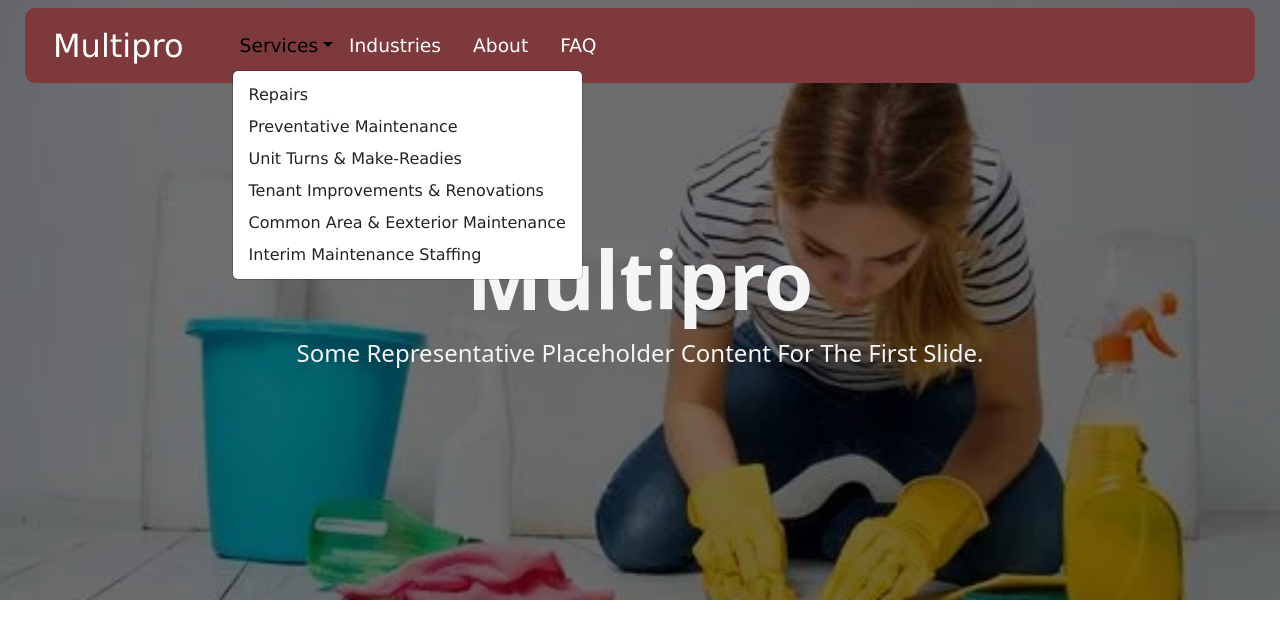
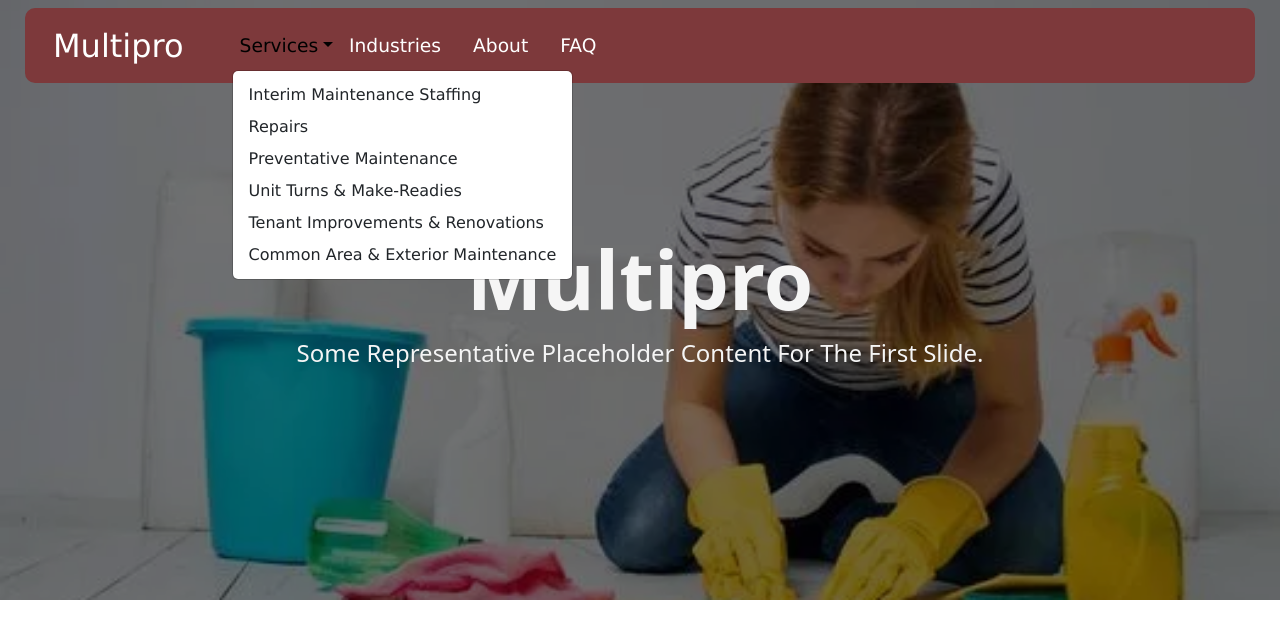
Before and after one commit to grossregan/multipro-frontend, a React (Vite) app: page /ims in a window 1280 px wide. Both pictures are taken after a click on the button "Services". Shown: the top 638 px of the page. Built offline with nearby package versions, Linux system fonts and the light colour scheme.

Commit message:
Rearrange page order

```diff
--- a/src/components/Navbar.tsx
+++ b/src/components/Navbar.tsx
@@ -29,6 +29,11 @@ const Navbar = () => {
                 </a>
                 <ul className="dropdown-menu">
                   <li>
+                    <a className="dropdown-item" href="ims">
+                      Interim Maintenance Staffing
+                    </a>
+                  </li>
+                  <li>
                     <Link className="dropdown-item" to="repairs">Repairs</Link>
                   </li>
                   <li>
@@ -44,12 +49,7 @@ const Navbar = () => {
                   </li>
                   <li>
                     <a className="dropdown-item" href="caem">
-                      Common Area & Eexterior Maintenance
-                    </a>
-                  </li>
-                  <li>
-                    <a className="dropdown-item" href="ims">
-                      Interim Maintenance Staffing
+                      Common Area & Exterior Maintenance
                     </a>
                   </li>
                 </ul>
```
